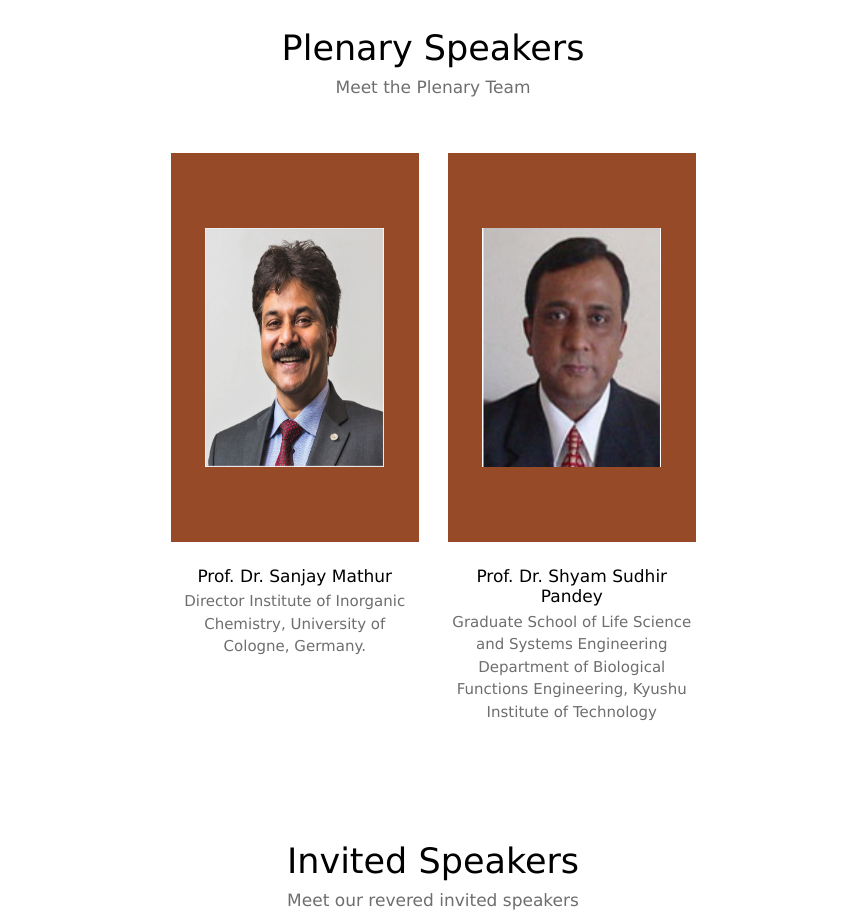
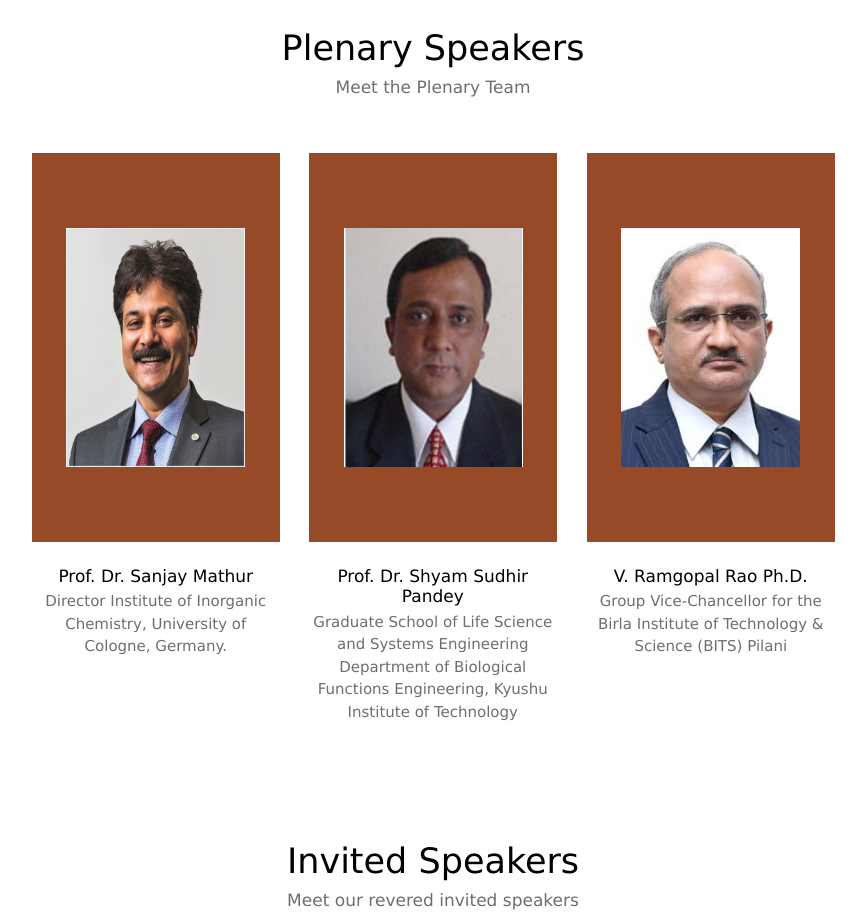
Before and after one commit to ictn-klc-2025/ictn2025, a Django app: page /speakers in a window 1280 px wide. Shown: the part 155-1075 px from the top of the page, without its empty margins (207-1073 px from the left). Run offline with Django 4.2, Linux system fonts and the light colour scheme; some libraries are stand-ins or nearby versions.

Commit message:
Prof. Ramgopal

```diff
--- a/templates/speakers.html
+++ b/templates/speakers.html
@@ -79,6 +79,28 @@
                   <div class="card-details text-center pt-4">
                       <h6 class="m-0 pb-1">Prof. Dr. Shyam Sudhir Pandey</h6>
                       <p>Graduate School of Life Science and Systems Engineering Department of Biological Functions Engineering, Kyushu Institute of Technology</p>
+                  </div>
+                </div>
+              </div>
+            </div>
+
+            <div class="col-12 col-md-6 col-lg-3 stretch-card mb-4 mb-lg-0" data-aos="zoom-in" data-aos-delay="400">
+              <div class="card color-cards">
+                <div class="card-body p-0">
+                  <div class="text-center card-contents" style="background-color: rgb(150, 74, 39) !important;">
+                    <div class="card-image">
+                      <img src="{% static 'assets/images/ictnklc_pics/ramgopal.jpeg' %}" style="width: 179px; height: 239px;" alt="">
+                    </div>
+                    <div class="card-desc-box d-flex align-items-center justify-content-around">
+                      <div>
+                          <h6 class="text-white pb-2 px-3">Click to know more</h6>
+                          <a href="https://web.iitd.ac.in/~rrao/" class="btn btn-white" target="_blank">Read More</a>
+                      </div>
+                    </div>
+                  </div>
+                  <div class="card-details text-center pt-4">
+                      <h6 class="m-0 pb-1">V. Ramgopal Rao Ph.D.</h6>
+                      <p>Group Vice-Chancellor for the Birla Institute of Technology & Science (BITS) Pilani</p>
                   </div>
                 </div>
               </div>
```
Also changed, not shown: otherstatic/assets/images/ictnklc_pics/ramgopal.jpeg (added).
